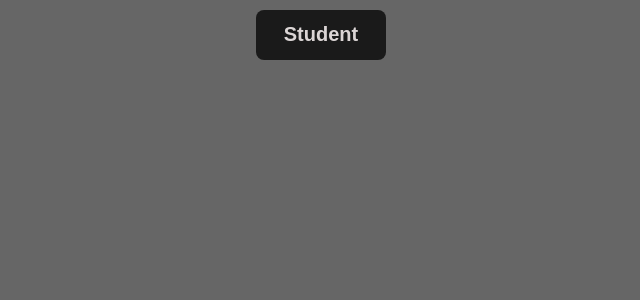
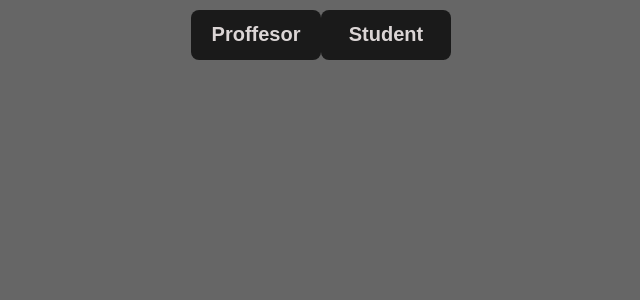
Before and after one commit to JuanDeossa/quiz-app, a React (Vite) app: page / in a window 1280 px wide. Shown: the top 300 px of the page, without its empty margins (319-959 px from the left). Built offline with nearby package versions, Linux system fonts and the light colour scheme.

Commit message:
HomePage Component

```diff
--- a/src/App.jsx
+++ b/src/App.jsx
@@ -1,10 +1,10 @@
 import './App.css'
-import { Button } from './components/Button/Button'
+import { HomePage } from './pages/HomePage/HomePage'
 
 export function App() {
   return (
     <div className="App">
-      <Button text="Student"/>
+      <HomePage/>
     </div>
   )
 }
--- a/src/components/Button/Button.jsx
+++ b/src/components/Button/Button.jsx
@@ -4,6 +4,6 @@
 export const Button = (props) => {
     const {text}=props
     return (
-        <button>{text}</button>
+        <button>{text||"DefaultText"}</button>
     );
 };
--- /dev/null
+++ b/src/pages/HomePage/HomePage.jsx
@@ -0,0 +1,11 @@
+import { Button } from "../../components/Button/Button";
+import "./style/index.css";
+
+export const HomePage = (props) => {
+  return (
+    <>
+      <Button text="Proffesor" />
+      <Button text="Student" />
+    </>
+  );
+};
--- /dev/null
+++ b/src/pages/HomePage/index.js
@@ -0,0 +1,3 @@
+
+import HomePage from './HomePage';
+export default HomePage;
```
Also changed, not shown: src/pages/HomePage/style/index.css (added).
